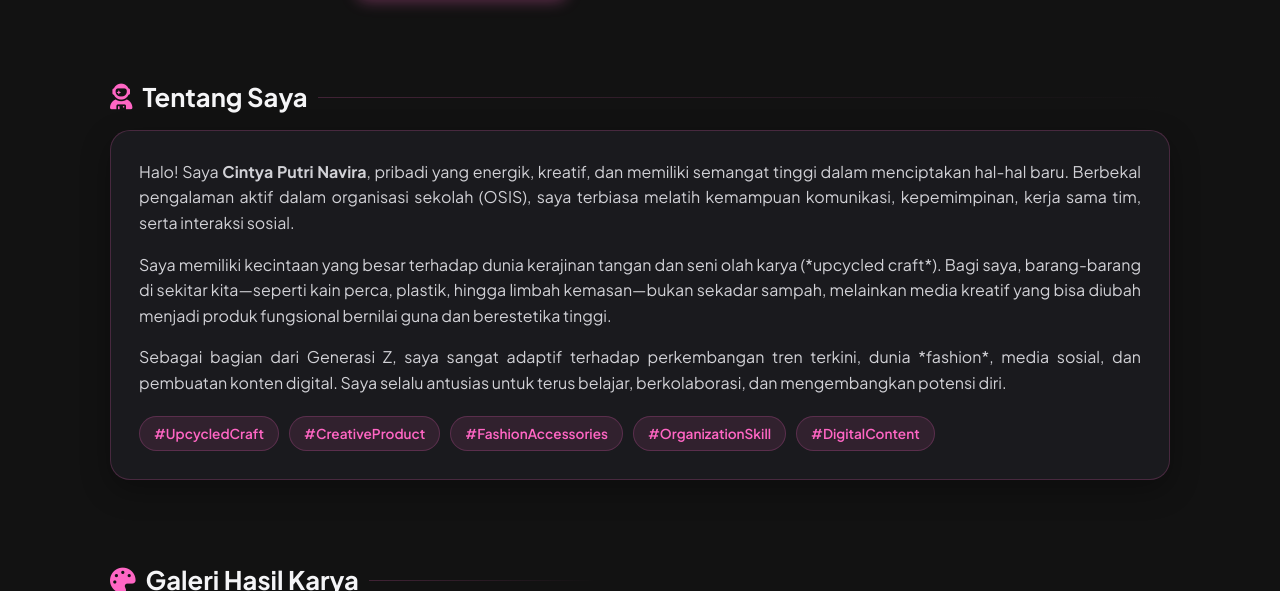
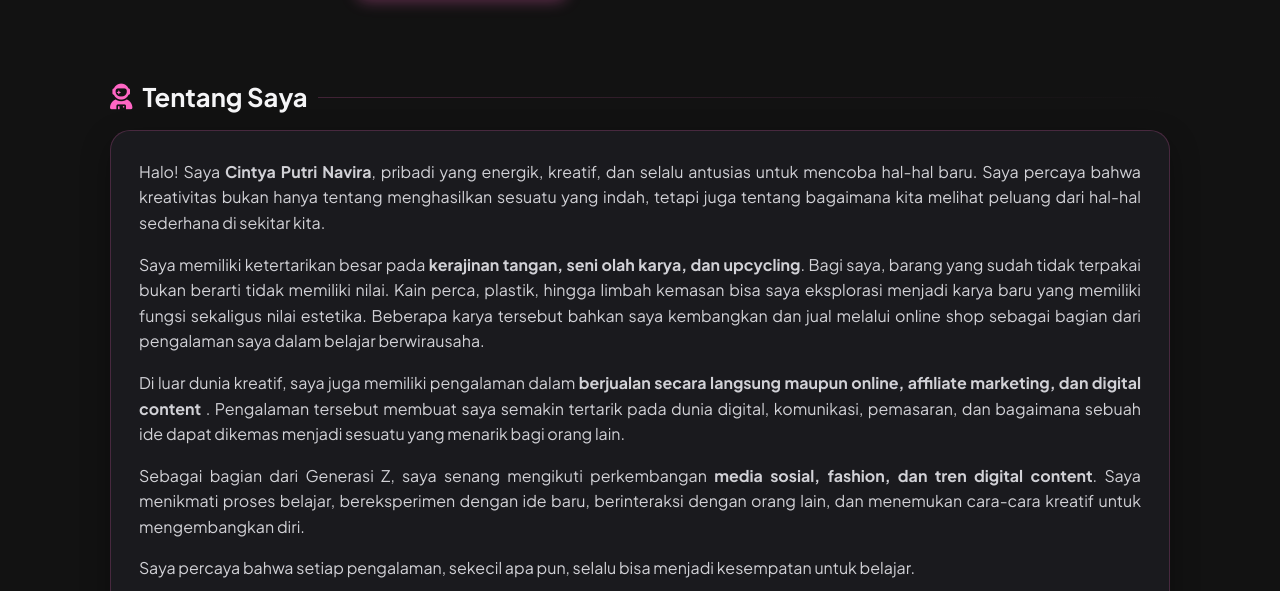
Before and after one commit to CINTYAPUTRINAVIRA/AboutMe, a plain HTML site: page index.html in a window 1280 px wide. Shown: the part 485-1076 px from the top of the page. Drawn offline with Linux system fonts and the light colour scheme.

Commit message:
index.html

```diff
--- a/index.html
+++ b/index.html
@@ -414,14 +414,22 @@
             <h2 class="section-title"><i class="fa-solid fa-user-astronaut" style="color: var(--accent-pink);"></i> Tentang Saya</h2>
             <div class="about-card">
                 <p>
-                    Halo! Saya <strong>Cintya Putri Navira</strong>, pribadi yang energik, kreatif, dan memiliki semangat tinggi dalam menciptakan hal-hal baru. Berbekal pengalaman aktif dalam organisasi sekolah (OSIS), saya terbiasa melatih kemampuan komunikasi, kepemimpinan, kerja sama tim, serta interaksi sosial.
+                    Halo! Saya <strong>Cintya Putri Navira</strong>, pribadi yang energik, kreatif, dan selalu antusias untuk mencoba hal-hal baru. Saya percaya bahwa kreativitas bukan hanya tentang menghasilkan sesuatu yang indah, tetapi juga tentang bagaimana kita melihat peluang dari hal-hal sederhana di sekitar kita.
                 </p>
                 <p>
-                    Saya memiliki kecintaan yang besar terhadap dunia kerajinan tangan dan seni olah karya (*upcycled craft*). Bagi saya, barang-barang di sekitar kita—seperti kain perca, plastik, hingga limbah kemasan—bukan sekadar sampah, melainkan media kreatif yang bisa diubah menjadi produk fungsional bernilai guna dan berestetika tinggi.
+                    Saya memiliki ketertarikan besar pada <strong>kerajinan tangan, seni olah karya, dan upcycling</strong>. Bagi saya, barang yang sudah tidak terpakai bukan berarti tidak memiliki nilai. Kain perca, plastik, hingga limbah kemasan bisa saya eksplorasi menjadi karya baru yang memiliki fungsi sekaligus nilai estetika. Beberapa karya tersebut bahkan saya kembangkan dan jual melalui online shop sebagai bagian dari pengalaman saya dalam belajar berwirausaha.
                 </p>
                 <p>
-                    Sebagai bagian dari Generasi Z, saya sangat adaptif terhadap perkembangan tren terkini, dunia *fashion*, media sosial, dan pembuatan konten digital. Saya selalu antusias untuk terus belajar, berkolaborasi, dan mengembangkan potensi diri.
+Di luar dunia kreatif, saya juga memiliki pengalaman dalam <strong> berjualan secara langsung maupun online, affiliate marketing, dan digital content </strong>. Pengalaman tersebut membuat saya semakin tertarik pada dunia digital, komunikasi, pemasaran, dan bagaimana sebuah ide dapat dikemas menjadi sesuatu yang menarik bagi orang lain.
                 </p>
+
+<p>
+Sebagai bagian dari Generasi Z, saya senang mengikuti perkembangan <strong> media sosial, fashion, dan tren digital content</strong>. Saya menikmati proses belajar, bereksperimen dengan ide baru, berinteraksi dengan orang lain, dan menemukan cara-cara kreatif untuk mengembangkan diri.
+</p>
+
+<p>
+Saya percaya bahwa setiap pengalaman, sekecil apa pun, selalu bisa menjadi kesempatan untuk belajar.</p>
+
 
                 <div class="tags">
                     <span class="tag">#UpcycledCraft</span>
```
